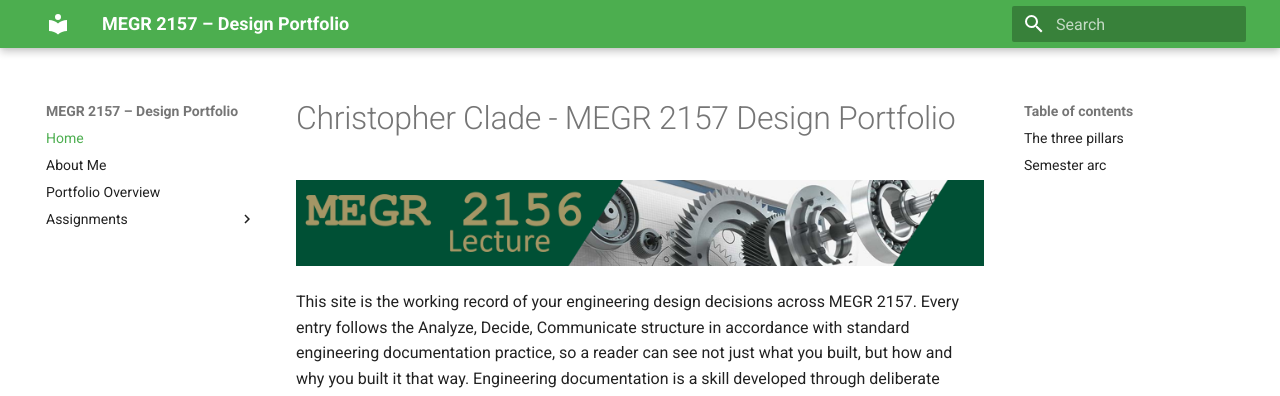
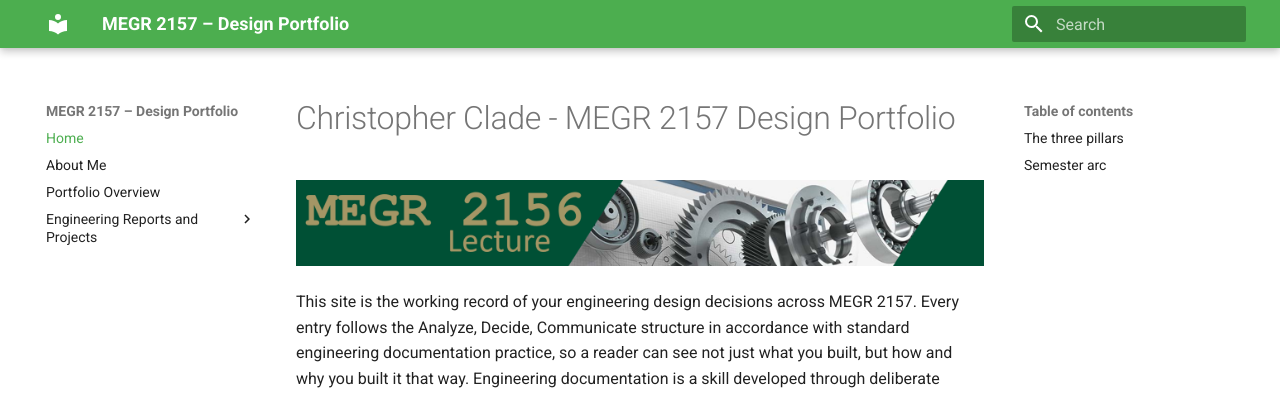
Before and after one commit to chrisclade/megr2157-portfolio, an MkDocs documentation site: the page built from docs/index.md, in a window 1280 px wide. Shown: the top 396 px of the page. Built offline with MkDocs 1.6.1 and Material for MkDocs 9.7.7, drawn with Linux system fonts in a browser that asks for light colours.

Commit message:
Index label update

```diff
--- a/mkdocs.yml
+++ b/mkdocs.yml
@@ -13,7 +13,7 @@ nav:
   - Home: index.md
   - About Me: aboutme/index.md
   - Portfolio Overview: portfolio-overview.md
-  - Assignments:
+  - Engineering Reports and Projects:
       - A1: assignments/A01/index.md
       - A2: assignments/A02/index.md
       - A3: assignments/A03/index.md
```
